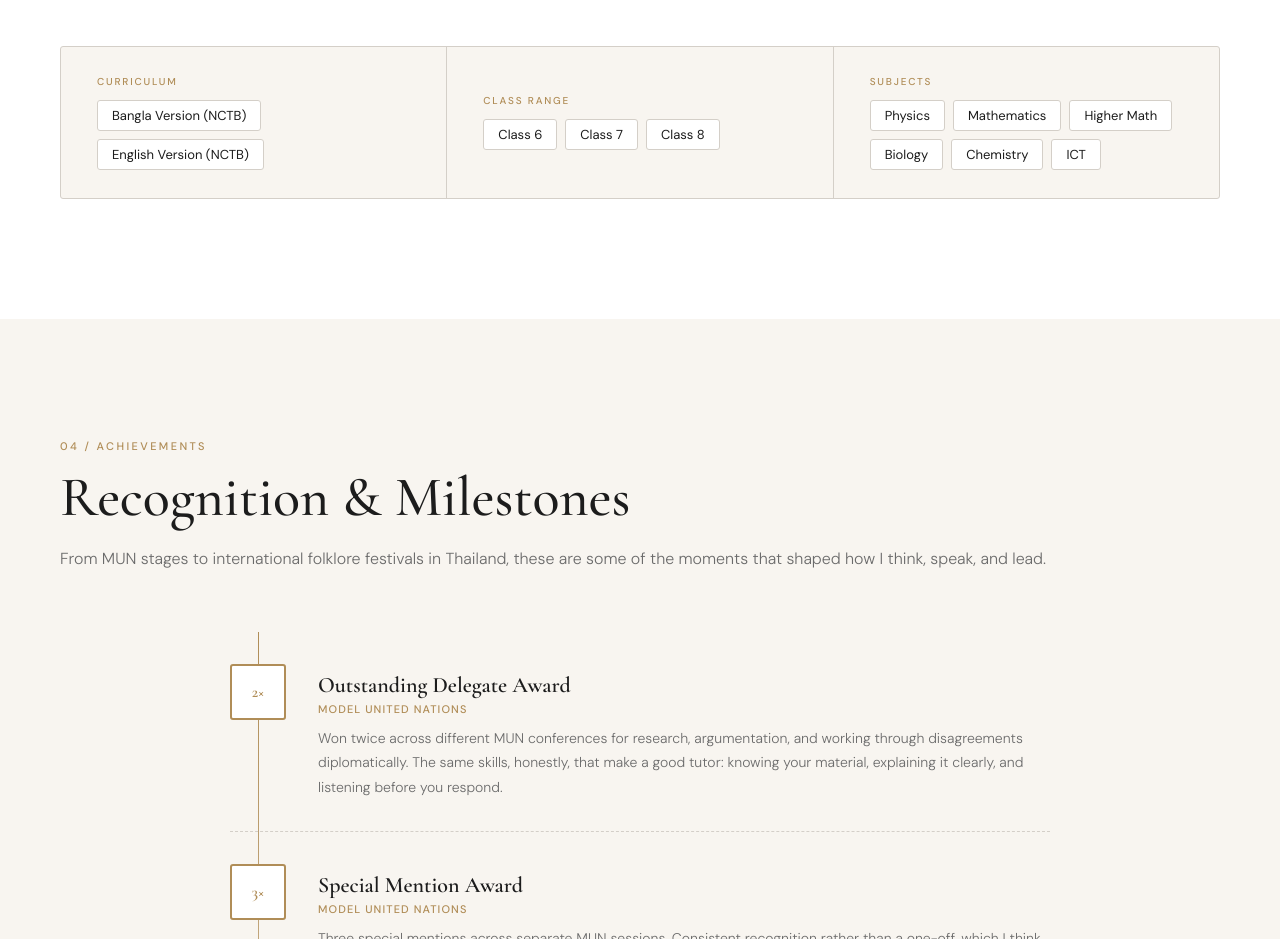
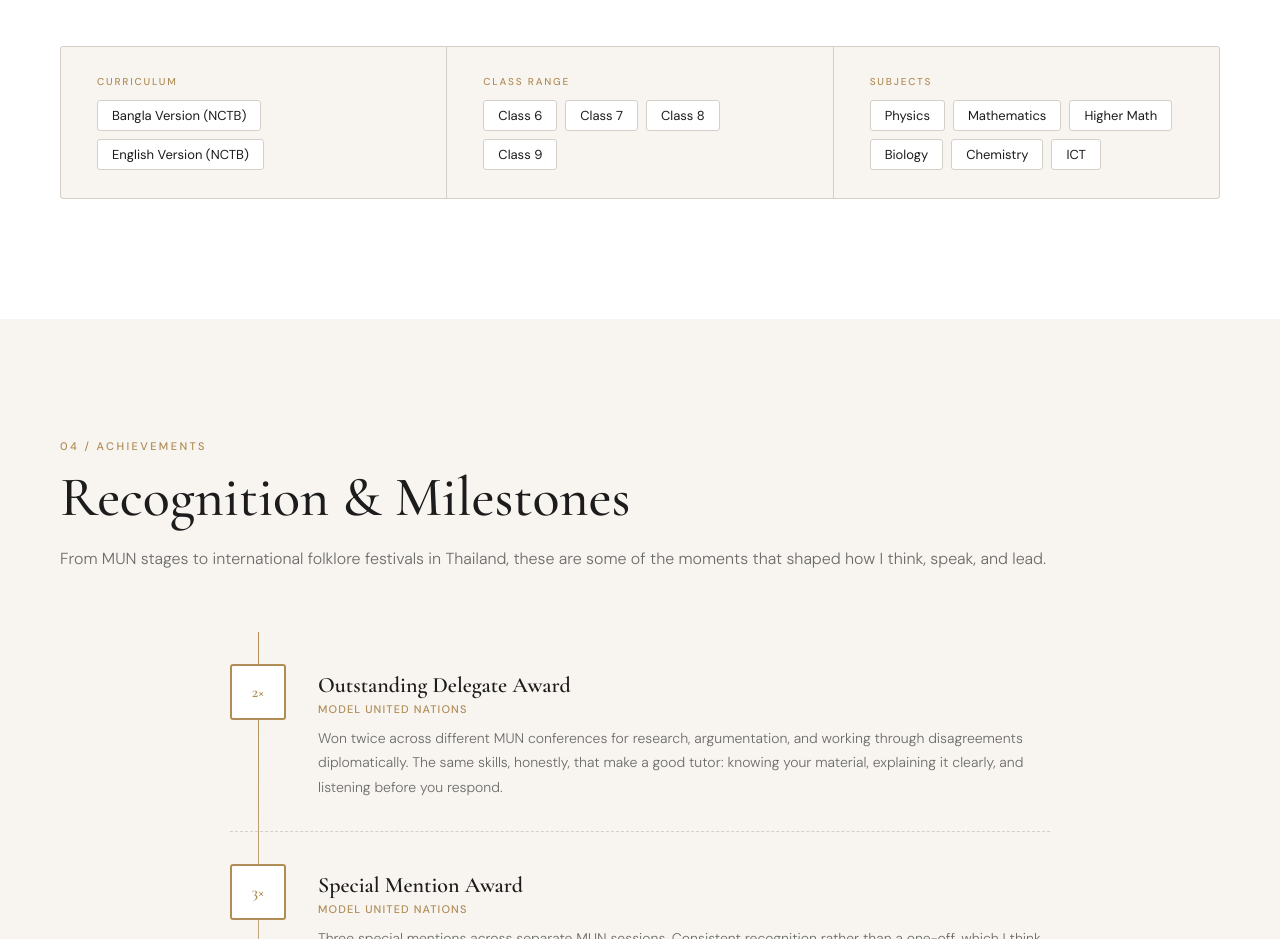
Before and after one commit to KelvXn510/Cvwebsite, a website: page views/index.html in a window 1280 px wide. Shown: the part 4160-5099 px from the top of the page. Drawn offline with nearby package versions, Linux system fonts and the light colour scheme.

Commit message:
Add class 9 to tutoring profile class range

```diff
--- a/views/index.html
+++ b/views/index.html
@@ -333,6 +333,7 @@
         <span class="tp-tag">Class 6</span>
         <span class="tp-tag">Class 7</span>
         <span class="tp-tag">Class 8</span>
+        <span class="tp-tag">Class 9</span>
       </div>
     </div>
     <div class="tp-divider"></div>
```
